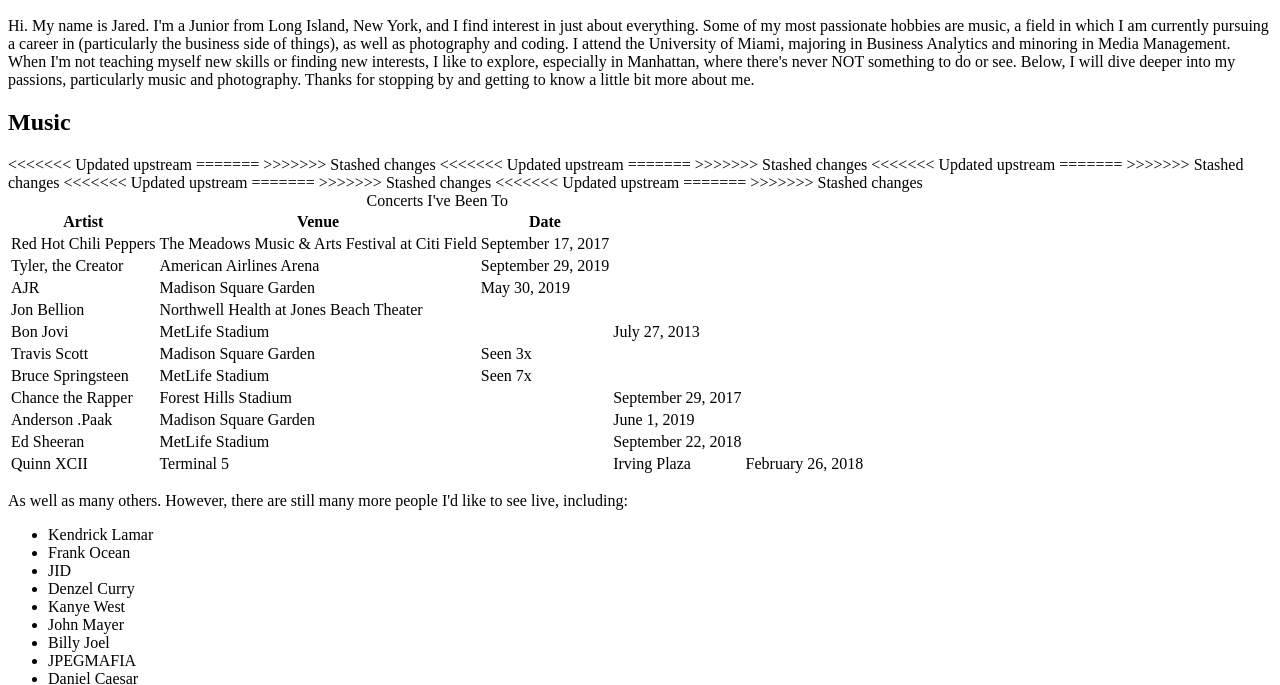
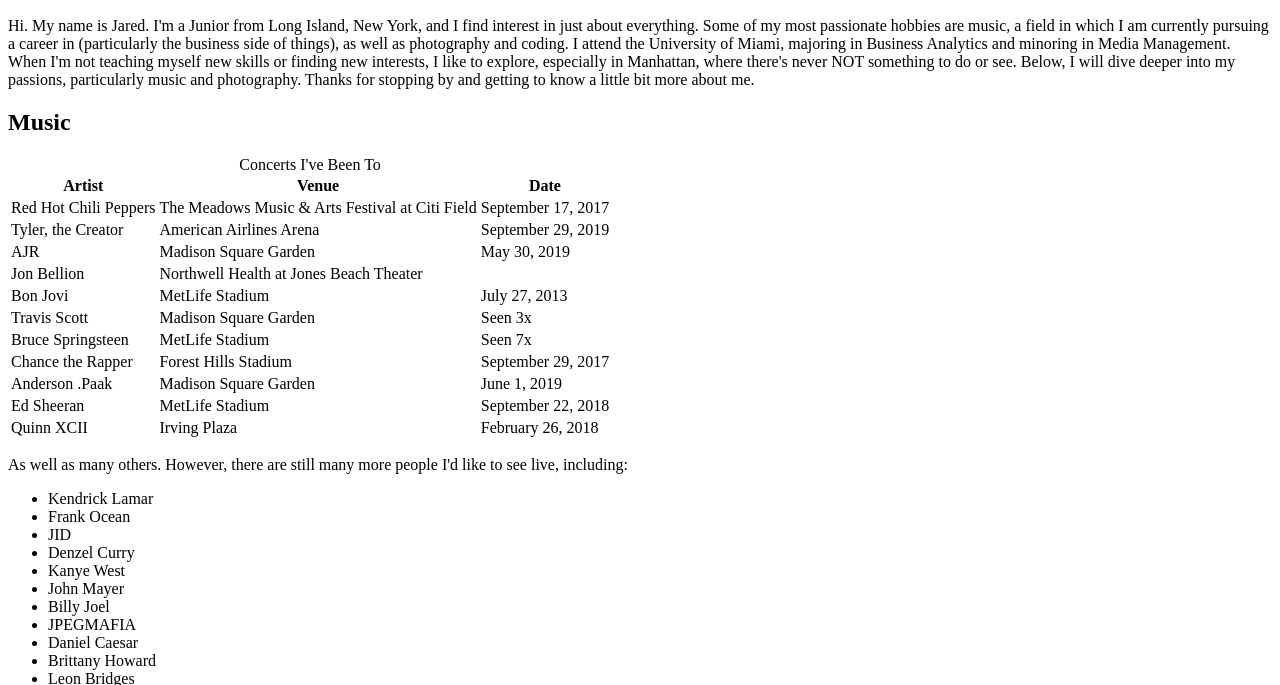
Before and after one commit to jjh181/jjh181.github.io, a plain HTML site: page index.html in a window 1280 px wide. Shown: the part 110-795 px from the top of the page. Drawn offline with Linux system fonts and the light colour scheme.

Commit message:
Update index.html

```diff
--- a/index.html
+++ b/index.html
@@ -52,11 +52,7 @@
     <tr>
       <td>Bon Jovi</td>
       <td>MetLife Stadium</td>
-<<<<<<< Updated upstream
-      <td> <!-- Date --> </td>
-=======
       <td>July 27, 2013</td>
->>>>>>> Stashed changes
     </tr>
 
     <tr>
@@ -74,42 +70,25 @@
     <tr>
       <td>Chance the Rapper</td>
       <td>Forest Hills Stadium</td>
-<<<<<<< Updated upstream
-      <td> <!-- Date --> </td>
-=======
       <td> September 29, 2017 </td>
->>>>>>> Stashed changes
     </tr>
 
     <tr>
       <td>Anderson .Paak</td>
       <td>Madison Square Garden</td>
-<<<<<<< Updated upstream
-      <td> <!-- Date --> </td>
-=======
       <td> June 1, 2019</td>
->>>>>>> Stashed changes
     </tr>
 
     <tr>
       <td>Ed Sheeran</td>
       <td>MetLife Stadium</td>
-<<<<<<< Updated upstream
-      <td> <!-- Date --> </td>
-=======
       <td> September 22, 2018 </td>
->>>>>>> Stashed changes
     </tr>
 
     <tr>
       <td>Quinn XCII</td>
-<<<<<<< Updated upstream
-      <td>Terminal 5</td>
-      <td> <!-- Date --> </td>
-=======
       <td>Irving Plaza</td>
       <td> February 26, 2018 </td>
->>>>>>> Stashed changes
     </tr>
 
 
```
